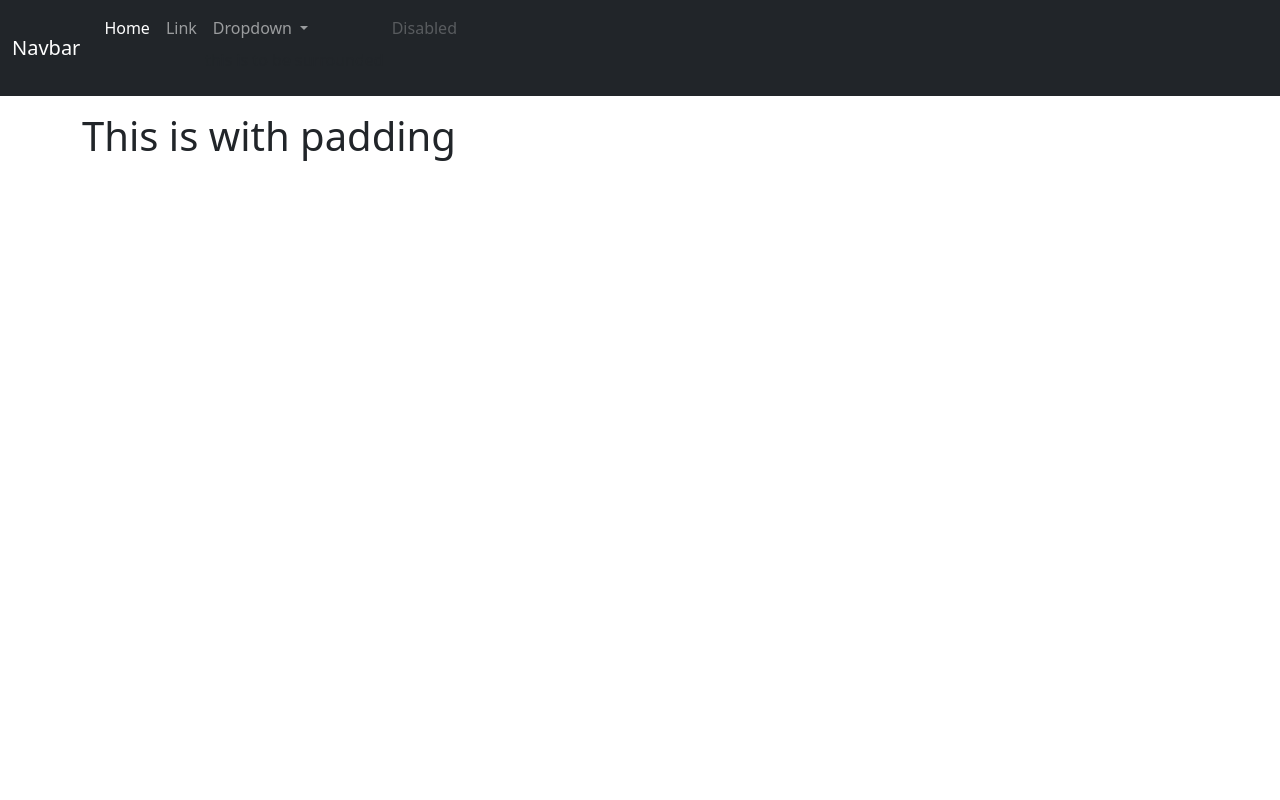
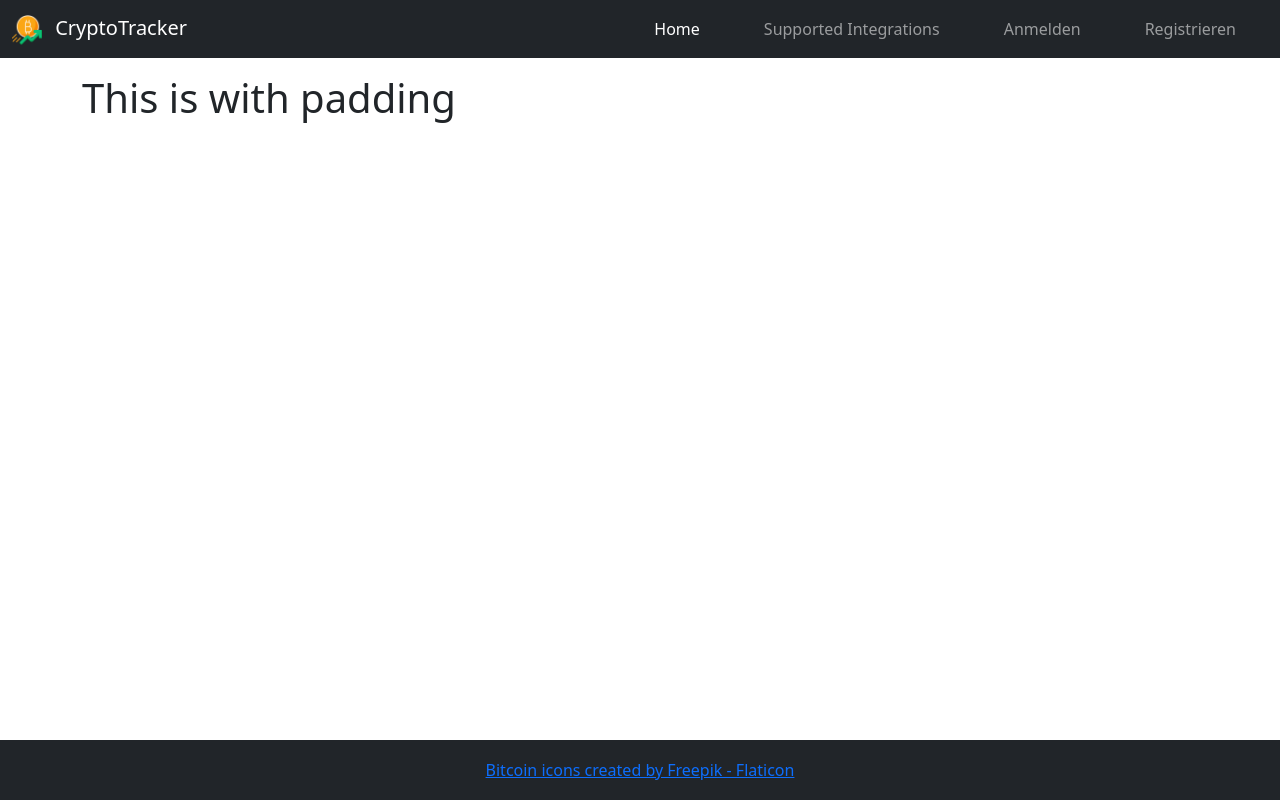
Before and after one commit to lukaswilde/crypto_tracker, a Django app: template templates/base.html in a window 1280 px wide. Run offline with Django 3.2, Linux system fonts and the light colour scheme; the template is opened without the code that fills it, so the values that code supplies are empty; some libraries are stand-ins or nearby versions.

Commit message:
Add relevant items to navbar, add logo and name, outsource footer

```diff
--- a/crypto_tracker/settings.py
+++ b/crypto_tracker/settings.py
@@ -136,6 +136,7 @@ USE_TZ = True
 # https://docs.djangoproject.com/en/3.2/howto/static-files/
 
 STATIC_URL = "/static/"
+STATICFILES_DIRS = [BASE_DIR / "static"]
 
 # Default primary key field type
 # https://docs.djangoproject.com/en/3.2/ref/settings/#default-auto-field
--- a/templates/base.html
+++ b/templates/base.html
@@ -1,7 +1,7 @@
 {% load static %}
 
 <!DOCTYPE html>
-<html lang="de">
+<html class="position-relative min-vh-100" lang="de">
   <head>
     <meta charset="utf-8" />
     <meta name="viewport" content="width=device-width, initial-scale=1.0" />
@@ -17,6 +17,7 @@
       <h1 class="mt-3">This is with padding</h1>
     </div>
 
+    {% include 'footer.html' %}
     <script src="{% static 'bootstrap/js/bootstrap.bundle.min.js' %}"></script>
   </body>
 </html>
--- /dev/null
+++ b/templates/footer.html
@@ -0,0 +1,12 @@
+<footer
+  class="position-absolute bottom-0 bg-dark w-100 d-flex align-items-center justify-content-center"
+  style="height: 60px"
+>
+  <a
+    href="https://www.flaticon.com/free-icons/bitcoin"
+    target="_blank"
+    rel="noopener noreferrer"
+    title="bitcoin icons"
+    >Bitcoin icons created by Freepik - Flaticon</a
+  >
+</footer>
--- a/templates/navbar.html
+++ b/templates/navbar.html
@@ -1,6 +1,11 @@
+{% load static %}
+
 <nav class="navbar navbar-expand-lg navbar-dark bg-dark">
   <div class="container-fluid">
-    <a class="navbar-brand" href="#">Navbar</a>
+    <a class="navbar-brand d-inline-block" href="#">
+      <img src="{% static 'images/logo.png' %}" alt="" width="30" height="30" />
+      <span class="ms-2">CryptoTracker</span>
+    </a>
     <button
       class="navbar-toggler"
       type="button"
@@ -13,34 +18,22 @@
       <span class="navbar-toggler-icon"></span>
     </button>
     <div class="collapse navbar-collapse" id="navbarSupportedContent">
-      <div class="navbar-nav me-auto mb-2 mb-lg-0">
-        <a class="nav-link active" aria-current="page" href="#">Home</a>
-        <a class="nav-link" href="#">Link</a>
-        <div class="nav-item dropdown">
-          <a
-            class="nav-link dropdown-toggle"
-            href="#"
-            id="navbarDropdown"
-            role="button"
-            data-bs-toggle="dropdown"
-            aria-expanded="false"
+      <ul class="navbar-nav ms-auto mb-2 mb-lg-0">
+        <li class="nav-item px-4">
+          <a class="nav-link active" aria-current="page" href="#">Home</a>
+        </li>
+        <li class="nav-item px-4">
+          <a class="nav-link" aria-current="page" href="#"
+            >Supported Integrations</a
           >
-            Dropdown
-          </a>
-          <ul class="dropdown-menu" aria-labelledby="navbarDropdown">
-            <li><a class="dropdown-item" href="#">Action</a></li>
-            <li><a class="dropdown-item" href="#">Another action</a></li>
-            <li>
-              <hr class="dropdown-divider" />
-            </li>
-            <li><a class="dropdown-item" href="#">Something else here</a></li>
-          </ul>
-          <p>this is to be surrounded</p>
-        </div>
-        <a class="nav-link disabled" href="#" tabindex="-1" aria-disabled="true"
-          >Disabled</a
-        >
-      </div>
+        </li>
+        <li class="nav-item px-4">
+          <a class="nav-link" aria-current="page" href="#">Anmelden</a>
+        </li>
+        <li class="nav-item px-4">
+          <a class="nav-link" aria-current="page" href="#">Registrieren</a>
+        </li>
+      </ul>
     </div>
   </div>
 </nav>
```
Also changed, not shown: static/images/logo.png (added).
